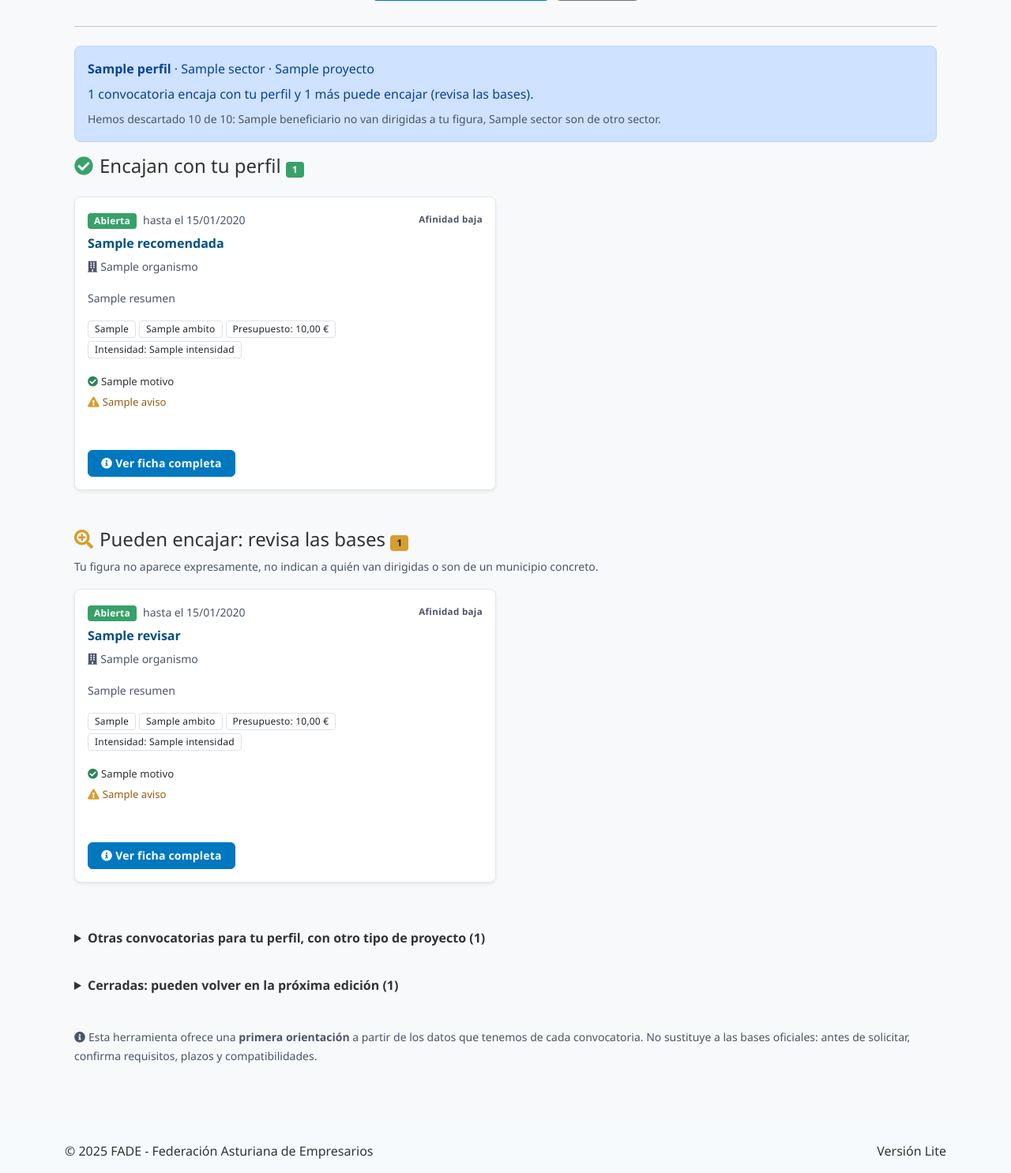
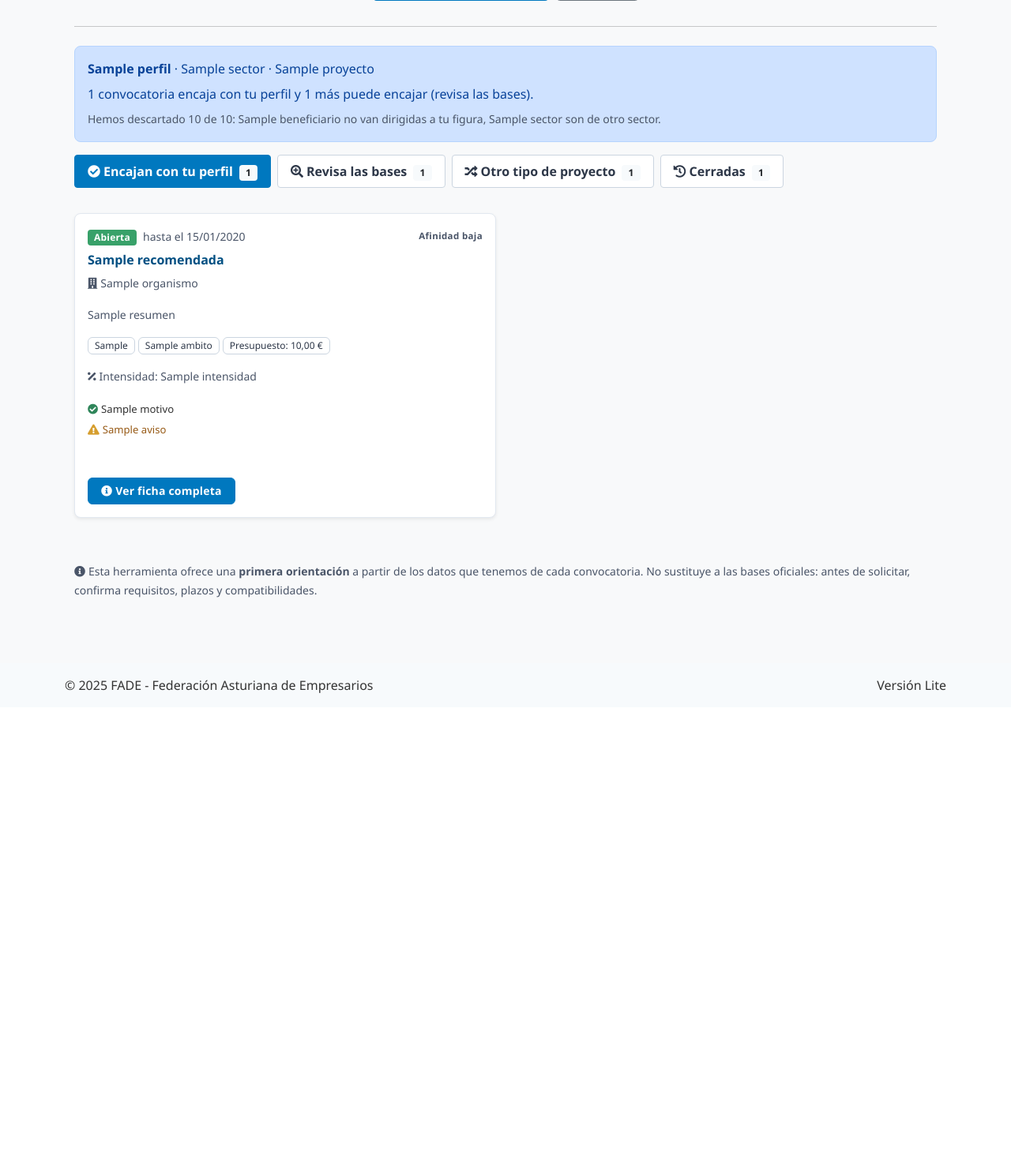
Before and after one commit to mecamira/fade-financiacion-lite, a Flask app: template templates/busca_convocatoria.html in a window 1280 px wide. Shown: the part 1018-2504 px from the top of the page at 79% size. After the commit the page ends 1896 px from the top, so only its background shows below. Run offline with Flask 3, Linux system fonts and the light colour scheme; the template is opened without the code that fills it: most values are stand-ins (such as "Sample title", 1, 10 or a date in 2020).

Commit message:
Busca tu convocatoria: arreglar desbordamiento y dar visibilidad a los grupos
- La intensidad de la ayuda iba dentro de un badge, que Bootstrap fuerza a
  una sola línea, así que los textos largos se salían de la tarjeta. Ahora es
  una línea de texto normal (recortada a 150 caracteres) y las etiquetas
  se ajustan al ancho.
- "Otro tipo de proyecto" y "Cerradas" estaban en secciones plegadas al
  final y se pasaban por alto. Ahora los grupos son pestañas con contador
  justo encima de los resultados. Sin JavaScript se muestran todos apilados.

Verificado midiendo el diseño real: 0 elementos fuera de su tarjeta en las
40 tarjetas de las tres pestañas.

Co-Authored-By: Claude Sonnet 5.5 <noreply@anthropic.com>

```diff
--- a/templates/busca_convocatoria.html
+++ b/templates/busca_convocatoria.html
@@ -37,7 +37,18 @@
     .bc-motivos .aviso { color: #975a16; }
     .bc-motivos .aviso i { color: #d69e2e; }
     .bc-afinidad { font-size: 0.72rem; font-weight: 600; letter-spacing: .03em; }
-    details.bc-plegable > summary { cursor: pointer; font-weight: 600; padding: 10px 0; }
+    .bc-chip {
+        display: inline-block; max-width: 100%; white-space: normal; text-align: left;
+        padding: 2px 8px; font-size: 0.75rem; line-height: 1.35;
+        border: 1px solid var(--color-neutral-300, #cbd5e0); border-radius: 6px;
+        color: var(--color-neutral-800, #2d3748); background: #fff;
+    }
+    .bc-tabs .nav-link {
+        font-weight: 600; margin: 0 .5rem .5rem 0;
+        border: 1px solid var(--color-neutral-300, #cbd5e0); color: var(--color-neutral-800, #2d3748); background: #fff;
+    }
+    .bc-tabs .nav-link:hover { border-color: var(--color-primary-500, #0078bf); }
+    .bc-tabs .nav-link.active { background: var(--color-primary-500, #0078bf); border-color: var(--color-primary-500, #0078bf); color: #fff; }
 </style>
 {% endblock %}
 
@@ -66,11 +77,13 @@
             {% if r.resumen %}<p class="small mb-2" style="color: var(--color-neutral-700, #4a5568);">{{ r.resumen | truncate(230) }}</p>{% endif %}
 
             <div class="d-flex flex-wrap gap-1 mb-2">
-                {% if r.tipo_ayuda %}<span class="badge badge-outline-neutral border text-dark fw-normal">{{ r.tipo_ayuda }}</span>{% endif %}
-                {% if r.ambito %}<span class="badge badge-outline-neutral border text-dark fw-normal">{{ r.ambito }}</span>{% endif %}
-                {% if r.presupuesto %}<span class="badge badge-outline-neutral border text-dark fw-normal">Presupuesto: {{ r.presupuesto | format_importe }}</span>{% endif %}
-                {% if r.intensidad and r.intensidad != 'nan' %}<span class="badge badge-outline-neutral border text-dark fw-normal">Intensidad: {{ r.intensidad }}</span>{% endif %}
+                {% if r.tipo_ayuda %}<span class="bc-chip">{{ r.tipo_ayuda }}</span>{% endif %}
+                {% if r.ambito %}<span class="bc-chip">{{ r.ambito }}</span>{% endif %}
+                {% if r.presupuesto %}<span class="bc-chip">Presupuesto: {{ r.presupuesto | format_importe }}</span>{% endif %}
             </div>
+            {% if r.intensidad and r.intensidad != 'nan' %}
+            <div class="small text-muted mb-2"><i class="fas fa-percentage me-1"></i>Intensidad: {{ r.intensidad | truncate(150) }}</div>
+            {% endif %}
 
             <ul class="bc-motivos mb-3">
                 {% for m in r.motivos %}<li class="ok"><i class="fas fa-check-circle me-1"></i>{{ m }}</li>{% endfor %}
@@ -201,34 +214,43 @@
         {% if not n_rec and not n_rev %}
         <div class="card text-center p-4 mb-4">
             <i class="fas fa-search fa-2x text-muted mb-2"></i>
-            <p class="mb-2">Prueba a <strong>quitar el sector o el tipo de proyecto</strong>, o a mirar abajo las <strong>convocatorias cerradas</strong>, que suelen repetirse cada año.</p>
+            <p class="mb-2">Prueba a <strong>quitar el sector o el tipo de proyecto</strong>, o a mirar las pestañas de abajo (<strong>convocatorias cerradas</strong>, que suelen repetirse cada año, u otros tipos de proyecto).</p>
             <div><a href="{{ url_for('dashboard') }}" class="btn btn-outline-primary btn-sm">Ver todas las convocatorias</a></div>
         </div>
         {% endif %}
 
-        {% if n_rec %}
-        <h4 class="mb-3"><i class="fas fa-check-circle text-success me-2"></i>Encajan con tu perfil <span class="badge bg-success">{{ n_rec }}</span></h4>
-        <div class="row">{% for r in resultado.recomendadas %}{{ tarjeta(r) }}{% endfor %}</div>
-        {% endif %}
+        {% set grupos = [
+            {'id': 'rec', 'titulo': 'Encajan con tu perfil', 'icono': 'fa-check-circle', 'lista': resultado.recomendadas,
+             'nota': ''},
+            {'id': 'rev', 'titulo': 'Revisa las bases', 'icono': 'fa-search-plus', 'lista': resultado.revisar,
+             'nota': 'Tu figura no aparece expresamente, no indican a quién van dirigidas o son de un municipio concreto.'},
+            {'id': 'otro', 'titulo': 'Otro tipo de proyecto', 'icono': 'fa-random', 'lista': resultado.otro_proyecto,
+             'nota': 'Abiertas y dirigidas a tu perfil, pero pensadas para un tipo de proyecto distinto del que has marcado.'},
+            {'id': 'cer', 'titulo': 'Cerradas', 'icono': 'fa-history', 'lista': resultado.cerradas,
+             'nota': 'Plazo cerrado. Muchas se repiten cada año: vigila la próxima edición.'},
+        ] %}
+        {% set visibles = grupos | selectattr('lista') | list %}
 
-        {% if n_rev %}
-        <h4 class="mb-1 mt-3"><i class="fas fa-search-plus text-warning me-2"></i>Pueden encajar: revisa las bases <span class="badge bg-warning text-dark">{{ n_rev }}</span></h4>
-        <p class="small text-muted">Tu figura no aparece expresamente, no indican a quién van dirigidas o son de un municipio concreto.</p>
-        <div class="row">{% for r in resultado.revisar %}{{ tarjeta(r) }}{% endfor %}</div>
-        {% endif %}
-
-        {% if resultado.otro_proyecto %}
-        <details class="bc-plegable mt-3">
-            <summary>Otras convocatorias para tu perfil, con otro tipo de proyecto ({{ resultado.otro_proyecto | length }})</summary>
-            <div class="row mt-2">{% for r in resultado.otro_proyecto %}{{ tarjeta(r) }}{% endfor %}</div>
-        </details>
-        {% endif %}
-
-        {% if resultado.cerradas %}
-        <details class="bc-plegable mt-2">
-            <summary>Cerradas: pueden volver en la próxima edición ({{ resultado.cerradas | length }})</summary>
-            <div class="row mt-2">{% for r in resultado.cerradas %}{{ tarjeta(r) }}{% endfor %}</div>
-        </details>
+        {% if visibles %}
+        <ul class="nav nav-pills bc-tabs mb-3" id="bc-tabs" role="tablist">
+            {% for g in visibles %}
+            <li class="nav-item" role="presentation">
+                <button class="nav-link {% if loop.first %}active{% endif %}" id="tab-{{ g.id }}" data-bs-toggle="pill" data-bs-target="#pane-{{ g.id }}"
+                        type="button" role="tab" aria-controls="pane-{{ g.id }}" aria-selected="{{ 'true' if loop.first else 'false' }}">
+                    <i class="fas {{ g.icono }} me-1"></i>{{ g.titulo }} <span class="badge bg-light text-dark ms-1">{{ g.lista | length }}</span>
+                </button>
+            </li>
+            {% endfor %}
+        </ul>
+        <div class="tab-content">
+            {% for g in visibles %}
+            <div class="tab-pane fade {% if loop.first %}show active{% endif %}" id="pane-{{ g.id }}" role="tabpanel" aria-labelledby="tab-{{ g.id }}" tabindex="0">
+                {% if g.nota %}<p class="small text-muted">{{ g.nota }}</p>{% endif %}
+                <div class="row">{% for r in g.lista %}{{ tarjeta(r) }}{% endfor %}</div>
+            </div>
+            {% endfor %}
+        </div>
+        <noscript><style>.tab-content > .tab-pane { display: block !important; opacity: 1 !important; }</style></noscript>
         {% endif %}
 
         <p class="small text-muted mt-4 mb-0">
```
